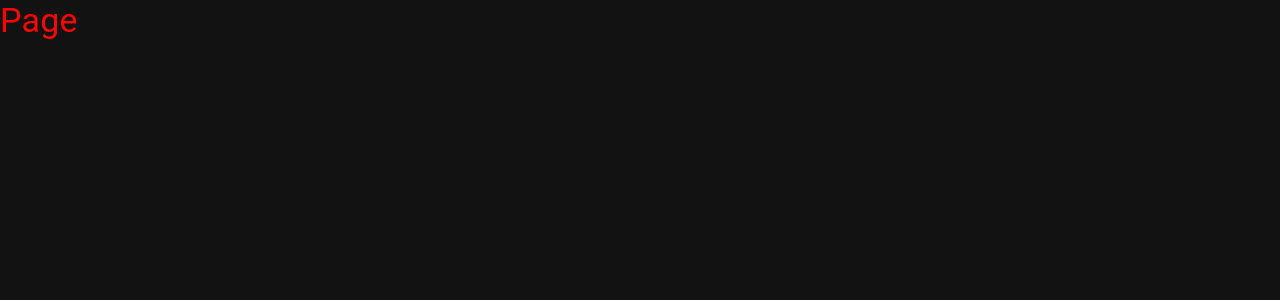
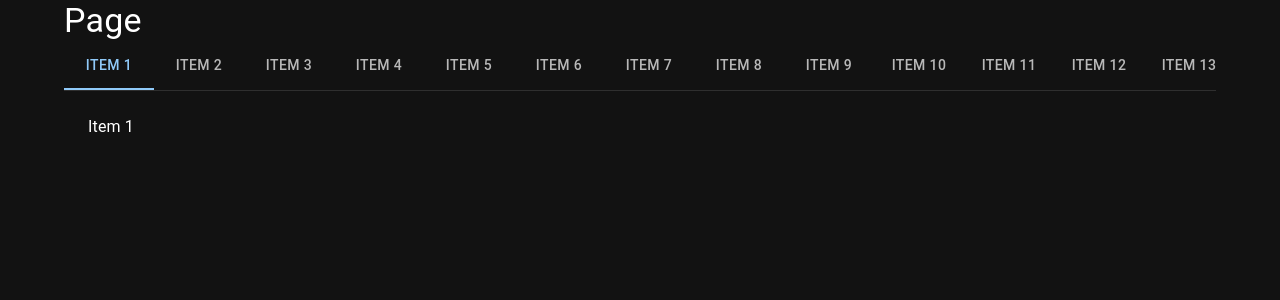
Before and after one commit to alexbalak21/notes-project, a React (Vite) app: page /page in a window 1280 px wide. Shown: the top 300 px of the page. Built offline with nearby package versions, Linux system fonts and the light colour scheme.

Commit message:
Selection tab added

```diff
--- /dev/null
+++ b/src/components/TabPanel.jsx
@@ -0,0 +1,53 @@
+import * as React from "react"
+import PropTypes from "prop-types"
+import Tabs from "@mui/material/Tabs"
+import Tab from "@mui/material/Tab"
+import Box from "@mui/material/Box"
+
+function TabPanel(props) {
+  const {children, value, index, ...other} = props
+
+  return (
+    <div role="tabpanel" hidden={value !== index} id={`simple-tabpanel-${index}`} aria-labelledby={`simple-tab-${index}`} {...other}>
+      {value === index && <Box sx={{p: 3}}>{children}</Box>}
+    </div>
+  )
+}
+
+TabPanel.propTypes = {
+  children: PropTypes.node,
+  index: PropTypes.number.isRequired,
+  value: PropTypes.number.isRequired,
+}
+
+function a11yProps(index) {
+  return {
+    id: `simple-tab-${index}`,
+    "aria-controls": `simple-tabpanel-${index}`,
+  }
+}
+
+export default function BasicTabs() {
+  const [value, setValue] = React.useState(0)
+
+  const handleChange = (event, newValue) => {
+    setValue(newValue)
+  }
+
+  return (
+    <Box sx={{width: "100%"}}>
+      <Box sx={{borderBottom: 1, borderColor: "divider"}}>
+        <Tabs value={value} onChange={handleChange} aria-label="basic tabs example">
+          {Array.from({length: 20}, (_, index) => (
+            <Tab key={index} label={`Item ${index + 1}`} {...a11yProps(index)} />
+          ))}
+        </Tabs>
+      </Box>
+      {Array.from({length: 20}, (_, index) => (
+        <TabPanel key={index} value={value} index={index}>
+          {`Item ${index + 1}`}
+        </TabPanel>
+      ))}
+    </Box>
+  )
+}
--- a/src/pages/Page.jsx
+++ b/src/pages/Page.jsx
@@ -1,10 +1,12 @@
-import {Typography} from "@mui/material"
+import {Container, Typography} from "@mui/material"
 import React from "react"
+import TabPanel from "../components/TabPanel"
 
 export default function Page() {
   return (
-    <Typography variant="h4" color="red">
-      Page
-    </Typography>
+    <Container>
+      <Typography variant="h4">Page</Typography>
+      <TabPanel />
+    </Container>
   )
 }
```
Also changed, not shown: src/components/ForgotPassword.jsx (deleted, +0 -54 lines), project-images/Choice-bar.jpg (added), 1 other file (tests, documents, lock files or other folders).
